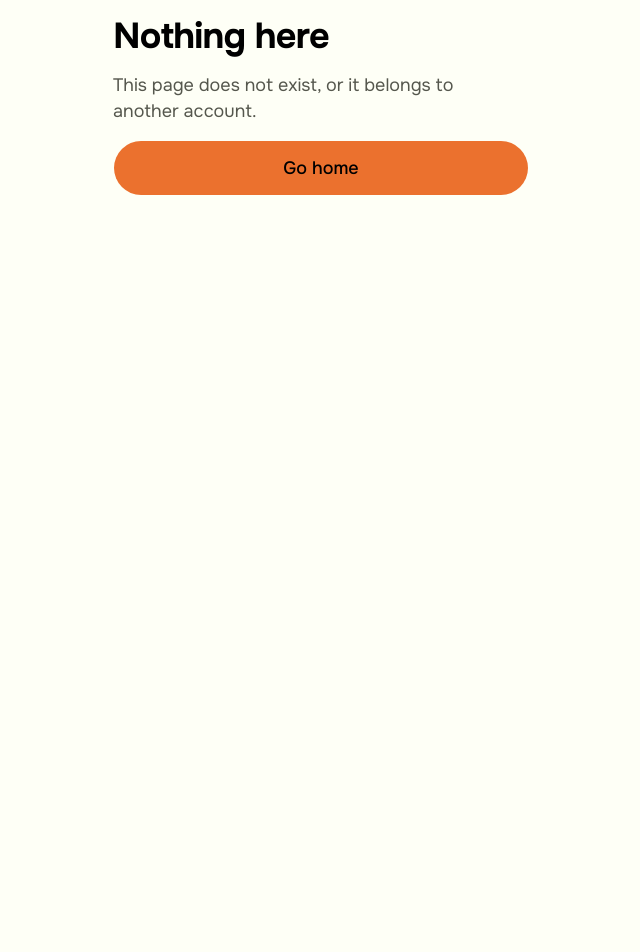
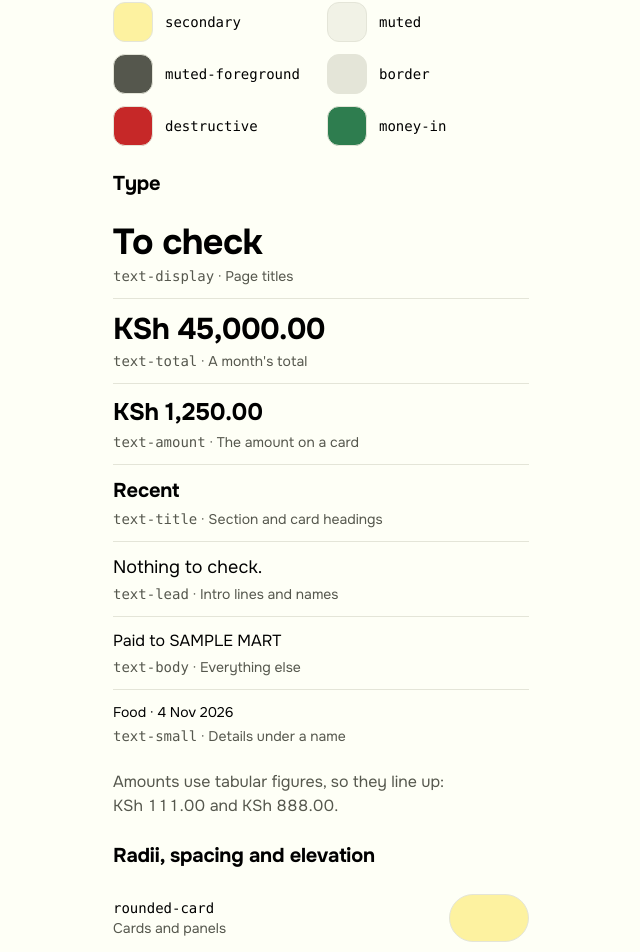
Before and after one commit to zidanegimiga/jalada-ai, a Next.js app in the folder apps/web/: page /design in a window 1280 px wide. Before the commit this address had no page. Shown: the part 294-1246 px from the top of the page, without its empty margins (319-959 px from the left). Before the commit the page ends 800 px from the top, so only its background shows below. Built offline with nearby package versions, Linux system fonts and the light colour scheme.

Commit message:
Add a /design page listing the tokens and components

```diff
--- /dev/null
+++ b/apps/web/src/app/design/page.tsx
@@ -0,0 +1,27 @@
+import type { Metadata } from "next";
+
+import { Colours, Components, Shapes, Type } from "./sections";
+
+export const metadata: Metadata = {
+  title: "Design · Jalada AI",
+  robots: { index: false },
+};
+
+/** Every design token and the shared components, in both themes, for anyone building a
+ * screen. The values live in globals.css. */
+export default function DesignPage() {
+  return (
+    <main className="mx-auto flex w-full max-w-page flex-1 flex-col gap-section px-gutter pt-8 pb-12">
+      <header className="flex flex-col gap-1">
+        <h1 className="text-display">Design</h1>
+        <p className="text-lead text-muted-foreground">
+          The tokens and components every screen is built from.
+        </p>
+      </header>
+      <Colours />
+      <Type />
+      <Shapes />
+      <Components />
+    </main>
+  );
+}
--- /dev/null
+++ b/apps/web/src/app/design/sections.tsx
@@ -0,0 +1,145 @@
+import type { ReactNode } from "react";
+import { Receipt } from "lucide-react";
+
+import { Amount } from "@/components/ui/amount";
+import { Button } from "@/components/ui/button";
+import { Input } from "@/components/ui/input";
+import { Label } from "@/components/ui/label";
+
+import { COLOURS, ICONS, RADII, SHADOWS, SPACING, TYPE } from "./tokens";
+
+function Section({ title, children }: { title: string; children: ReactNode }) {
+  return (
+    <section className="flex flex-col gap-3">
+      <h2 className="text-title">{title}</h2>
+      {children}
+    </section>
+  );
+}
+
+function Row({
+  name,
+  use,
+  children,
+}: {
+  name: string;
+  use: string;
+  children: ReactNode;
+}) {
+  return (
+    <li className="flex items-center justify-between gap-4 py-3">
+      <span className="flex flex-col">
+        <code className="text-small">{name}</code>
+        <span className="text-small text-muted-foreground">{use}</span>
+      </span>
+      {children}
+    </li>
+  );
+}
+
+const LIST = "flex flex-col divide-y divide-border";
+
+export function Colours() {
+  return (
+    <Section title="Colours">
+      <ul className="grid grid-cols-2 gap-3">
+        {COLOURS.map((name) => (
+          <li key={name} className="flex items-center gap-3">
+            <span
+              className="size-10 shrink-0 rounded-control border border-border"
+              style={{ background: `var(--${name})` }}
+            />
+            <code className="text-small">{name}</code>
+          </li>
+        ))}
+      </ul>
+    </Section>
+  );
+}
+
+export function Type() {
+  return (
+    <Section title="Type">
+      <ul className={LIST}>
+        {TYPE.map(({ name, className, use, sample }) => (
+          <li key={name} className="flex flex-col gap-1 py-3">
+            <span className={className}>{sample}</span>
+            <span className="text-small text-muted-foreground">
+              <code>text-{name}</code> · {use}
+            </span>
+          </li>
+        ))}
+      </ul>
+      <p className="text-muted-foreground">
+        Amounts use tabular figures, so they line up: <Amount cents={11100} />{" "}
+        and <Amount cents={88800} />.
+      </p>
+    </Section>
+  );
+}
+
+export function Shapes() {
+  return (
+    <Section title="Radii, spacing and elevation">
+      <ul className={LIST}>
+        {RADII.map(({ name, use }) => (
+          <Row key={name} name={`rounded-${name}`} use={use}>
+            <span
+              className="h-12 w-20 border border-border bg-secondary"
+              style={{ borderRadius: `var(--radius-${name})` }}
+            />
+          </Row>
+        ))}
+        {SPACING.map(({ name, use }) => (
+          <Row key={name} name={`p-${name}`} use={use}>
+            <span
+              className="h-3 bg-primary"
+              style={{ width: `var(--spacing-${name})` }}
+            />
+          </Row>
+        ))}
+        {SHADOWS.map(({ name, use }) => (
+          <Row key={name} name={`shadow-${name}`} use={use}>
+            <span
+              className="size-12 rounded-control bg-card"
+              style={{ boxShadow: `var(--shadow-${name})` }}
+            />
+          </Row>
+        ))}
+        {ICONS.map(({ name, use }) => (
+          <Row key={name} name={`size-${name}`} use={use}>
+            <Receipt
+              aria-hidden="true"
+              style={{
+                width: `var(--spacing-${name})`,
+                height: `var(--spacing-${name})`,
+              }}
+            />
+          </Row>
+        ))}
+      </ul>
+    </Section>
+  );
+}
+
+export function Components() {
+  return (
+    <Section title="Components">
+      <div className="flex flex-wrap gap-3">
+        <Button>Confirm</Button>
+        <Button variant="outline">Change</Button>
+        <Button variant="ghost">Undo</Button>
+        <Button size="sm" variant="outline">
+          Sign out
+        </Button>
+      </div>
+      <div className="flex flex-col gap-2">
+        <Label htmlFor="design-sample">Amount</Label>
+        <Input id="design-sample" inputMode="decimal" placeholder="1,250.00" />
+      </div>
+      <p className="rounded-inset bg-secondary px-4 py-3 text-secondary-foreground">
+        A note inside a card, such as a question about a payment.
+      </p>
+    </Section>
+  );
+}
--- /dev/null
+++ b/apps/web/src/app/design/tokens.ts
@@ -0,0 +1,83 @@
+/** The design tokens in globals.css, listed for the /design page. A test checks that
+ * each one is still defined there. */
+
+export const COLOURS = [
+  "background",
+  "foreground",
+  "card",
+  "primary",
+  "secondary",
+  "muted",
+  "muted-foreground",
+  "border",
+  "destructive",
+  "money-in",
+] as const;
+
+// Class names are written out in full, so Tailwind generates each of them.
+export const TYPE = [
+  {
+    name: "display",
+    className: "text-display",
+    use: "Page titles",
+    sample: "To check",
+  },
+  {
+    name: "total",
+    className: "text-total",
+    use: "A month's total",
+    sample: "KSh 45,000.00",
+  },
+  {
+    name: "amount",
+    className: "text-amount",
+    use: "The amount on a card",
+    sample: "KSh 1,250.00",
+  },
+  {
+    name: "title",
+    className: "text-title",
+    use: "Section and card headings",
+    sample: "Recent",
+  },
+  {
+    name: "lead",
+    className: "text-lead",
+    use: "Intro lines and names",
+    sample: "Nothing to check.",
+  },
+  {
+    name: "body",
+    className: "text-body",
+    use: "Everything else",
+    sample: "Paid to SAMPLE MART",
+  },
+  {
+    name: "small",
+    className: "text-small",
+    use: "Details under a name",
+    sample: "Food · 4 Nov 2026",
+  },
+] as const;
+
+export const RADII = [
+  { name: "card", use: "Cards and panels" },
+  { name: "inset", use: "Notes inside a card" },
+  { name: "control", use: "Inputs and selects" },
+] as const;
+
+export const SPACING = [
+  { name: "gutter", use: "Page side margin" },
+  { name: "card", use: "Inside a card" },
+  { name: "section", use: "Between sections" },
+] as const;
+
+export const ICONS = [
+  { name: "icon", use: "In lists and buttons" },
+  { name: "icon-lg", use: "In the bottom bar" },
+] as const;
+
+export const SHADOWS = [
+  { name: "raised", use: "Sheets and menus" },
+  { name: "overlay", use: "Dialogs" },
+] as const;
```
Also changed, not shown: 1 other file (tests, documents, lock files or other folders).
